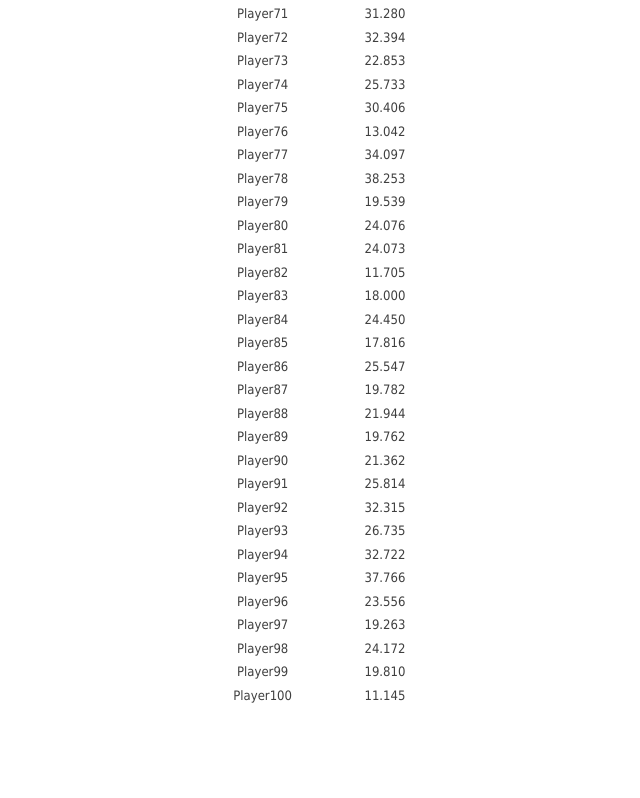
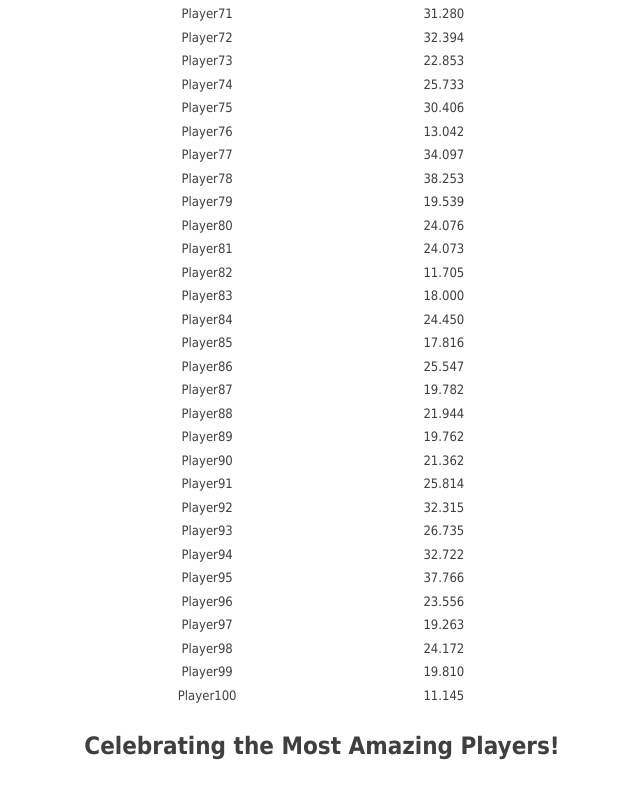
Before and after one commit to v4rgas/sortEm, a React (Vite) app: page /sortEm/l in a window 1280 px wide. Shown: the part 1913-2711 px from the top of the page, without its empty margins (318-958 px from the left). Before the commit the page ends 2653 px from the top, so only its background shows below. Built offline with nearby package versions, Linux system fonts and the light colour scheme.

Commit message:
feat: Add celebration message for most amazing players in Leaderboard.jsx

```diff
--- a/src/Leaderboard/Leaderboard.jsx
+++ b/src/Leaderboard/Leaderboard.jsx
@@ -58,6 +58,9 @@ export default function Leaderboard() {
             <h1>Top 100</h1>
 
             <LeaderboardTable dataToDisplay={leaderboard} />
+
+            <h2>Celebrating the Most Amazing Players!</h2>
+            {/* all usernames of people that have played */}
         </div >
     );
 }
--- a/src/useApi.jsx
+++ b/src/useApi.jsx
@@ -25,7 +25,7 @@ export default function useApi() {
             headers: {
                 'Content-Type': 'application/json',
             },
-            body: JSON.stringify({ username, time, moves: 0, x }),
+            body: JSON.stringify({ username, time, moves: 9999, x }),
         });
     }
 
```
